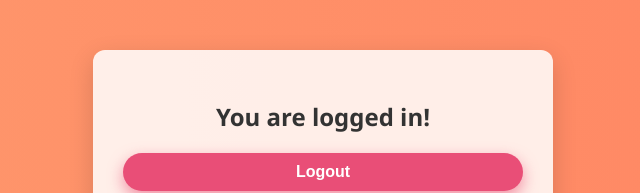
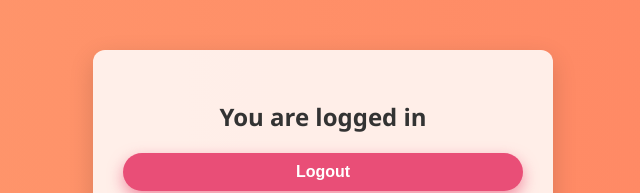
Before and after one commit to nagavamsi-parasa/shopping-, a React (Vite) app: page /logout in a window 1280 px wide. Shown: the top 193 px of the page, without its empty margins (317-957 px from the left). Built offline with nearby package versions, Linux system fonts and the light colour scheme.

Commit message:
Update Logout.jsx

```diff
--- a/src/pages/Logout.jsx
+++ b/src/pages/Logout.jsx
@@ -1,24 +1,27 @@
 import React from 'react';
 import { useNavigate } from 'react-router-dom';
-import { signOut } from 'firebase/auth';
-import { auth } from "../firebase";
-import './Logout.css';
+import { getAuth, signOut } from 'firebase/auth';
+import './Logout.css'; // Ensure the CSS file exists
+
 const Logout = () => {
   const navigate = useNavigate();
+  const auth = getAuth(); // Ensure Firebase is initialized in your project
 
   const handleLogout = async () => {
     try {
       await signOut(auth);
-      navigate('/login');  // Redirect to login after logout
+      navigate('/login'); // Redirect to login after logout
     } catch (err) {
       alert('Error logging out: ' + err.message);
     }
   };
 
   return (
-   <div className="logout-container">
-      <h2>You are logged in!</h2>
-      <button className="logout-button" onClick={handleLogout}>Logout</button>
+    <div className="logout-container">
+      <h2>You are logged in</h2>
+      <button className="logout-button" onClick={handleLogout}>
+        Logout
+      </button>
     </div>
   );
 };
```
